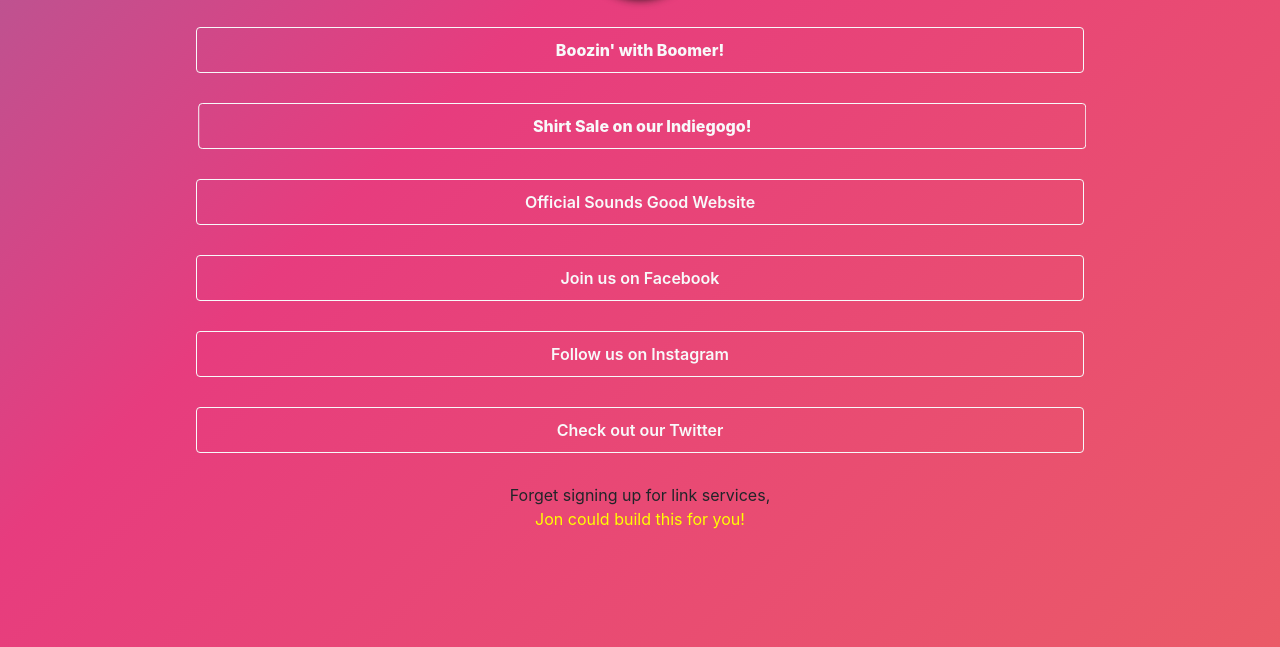
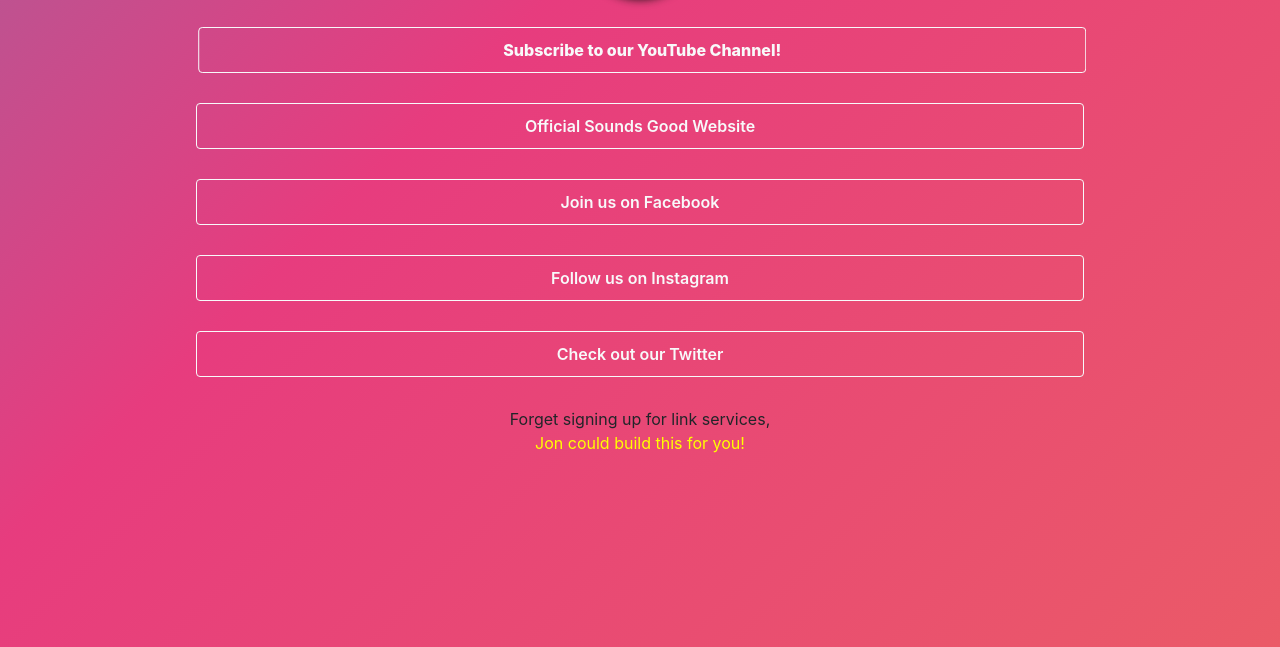
Before and after one commit to jaskinner/linky, a plain HTML site: page index.html in a window 1280 px wide. Shown: the part 153-800 px from the top of the page. Drawn offline with nearby package versions, Linux system fonts and the light colour scheme.

Commit message:
Big updates for youtube

```diff
--- a/index.html
+++ b/index.html
@@ -48,17 +48,10 @@
     <div class="col-xs-12">
         <div class="text-center">
             <div style="padding-bottom: 30px;">
-                <button onclick="location.href='https://vimeo.com/483084860'"
-                        type="button" class="btn btn-outline-light"
-                        style="width: 80%; padding-top:10px; padding-bottom:10px; font-weight: 800;">
-                    Boozin' with Boomer!
-                </button>
-            </div>
-            <div style="padding-bottom: 30px;">
-                <button onclick="location.href='https://www.indiegogo.com/projects/2642651/x/25173407?secret_perk_token=396d9911'"
+                <button onclick="location.href='https://www.youtube.com/channel/UCwCphmisSinNa9wTWJJ90UA'"
                         type="button" class="btn btn-outline-light shake"
                         style="width: 80%; padding-top:10px; padding-bottom:10px; font-weight: 800;">
-                    Shirt Sale on our Indiegogo!
+                    Subscribe to our YouTube Channel!
                 </button>
             </div>
             <div style="padding-bottom: 30px;">
--- a/style.css
+++ b/style.css
@@ -89,7 +89,7 @@
 .linktree {
     width: 120px;
     height: 120px;
-    background-image: url("https://scontent-iad3-1.xx.fbcdn.net/v/t1.0-9/125431157_111602887429339_6622130734527589512_o.jpg?_nc_cat=104&ccb=2&_nc_sid=09cbfe&_nc_ohc=binbWnkwdycAX_Sxb7L&_nc_oc=AQk-NrugrbjycTxpSxRFuk5R-lLkIJ1fGafRpC_l_pC6fBqML4VK7sUs8vdQBt0mrI0&_nc_ht=scontent-iad3-1.xx&oh=c6342001b61cdce33a430174f6fefce7&oe=5FD9802D");
+    background-image: url("https://scontent-iad3-1.xx.fbcdn.net/v/t1.0-9/125431157_111602887429339_6622130734527589512_o.jpg?_nc_cat=104&ccb=2&_nc_sid=09cbfe&_nc_ohc=s4vmnbybz2sAX-1JXtU&_nc_oc=AQnKOl19SzvaBAR8PocVLtxAP1K8QtFAf3kWLSGao6Bf1JeivfxYLSXxEPP6Ltj-42E&_nc_ht=scontent-iad3-1.xx&oh=9c2fe290f3f042040963bb83fa77208d&oe=6024A5AD");
     background-size: cover;
     background-repeat: no-repeat;
     background-position: 50% 50%;
```
